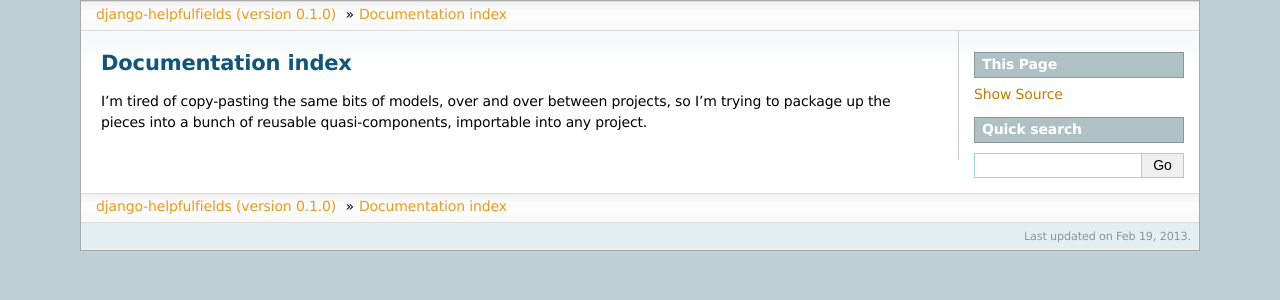
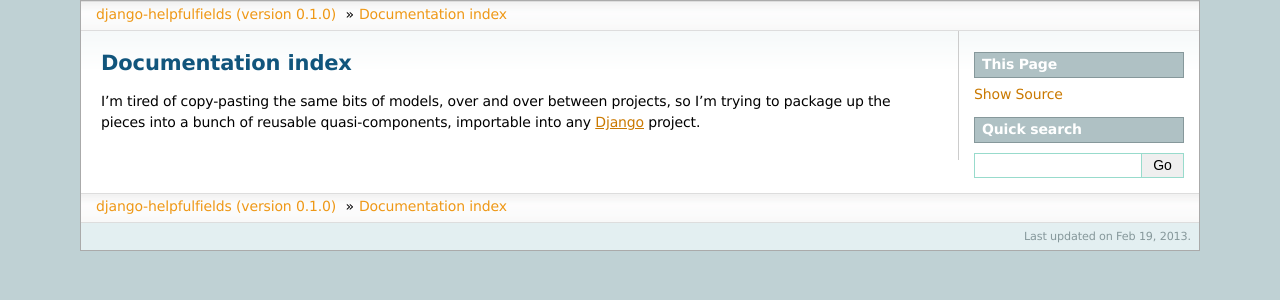
Before and after one commit to kezabelle/django-helpfulfields, a Sphinx documentation site: the page built from docs/index.rst, in a window 1280 px wide. Shown: the top 300 px of the page. Built offline with Sphinx 7.4.7, drawn with Linux system fonts in a browser that asks for light colours; pages that are not in the unit, such as notebooks, are missing from menus.

Commit message:
things wot I'm referencing

```diff
--- /dev/null
+++ b/docs/_references.rst
@@ -0,0 +1,2 @@
+.. _django-model-utils: https://github.com/carljm/django-model-utils/tree/master
+.. _Django: https://www.djangoproject.com/
--- a/docs/index.rst
+++ b/docs/index.rst
@@ -1,9 +1,11 @@
 Documentation index
 ===================
 
+.. include:: _references.rst
+
 I'm tired of copy-pasting the same bits of models, over and over between
 projects, so I'm trying to package up the pieces into a bunch of reusable
-quasi-components, importable into any project.
+quasi-components, importable into any `Django`_ project.
 
 .. toctree::
     :maxdepth: 10
```
